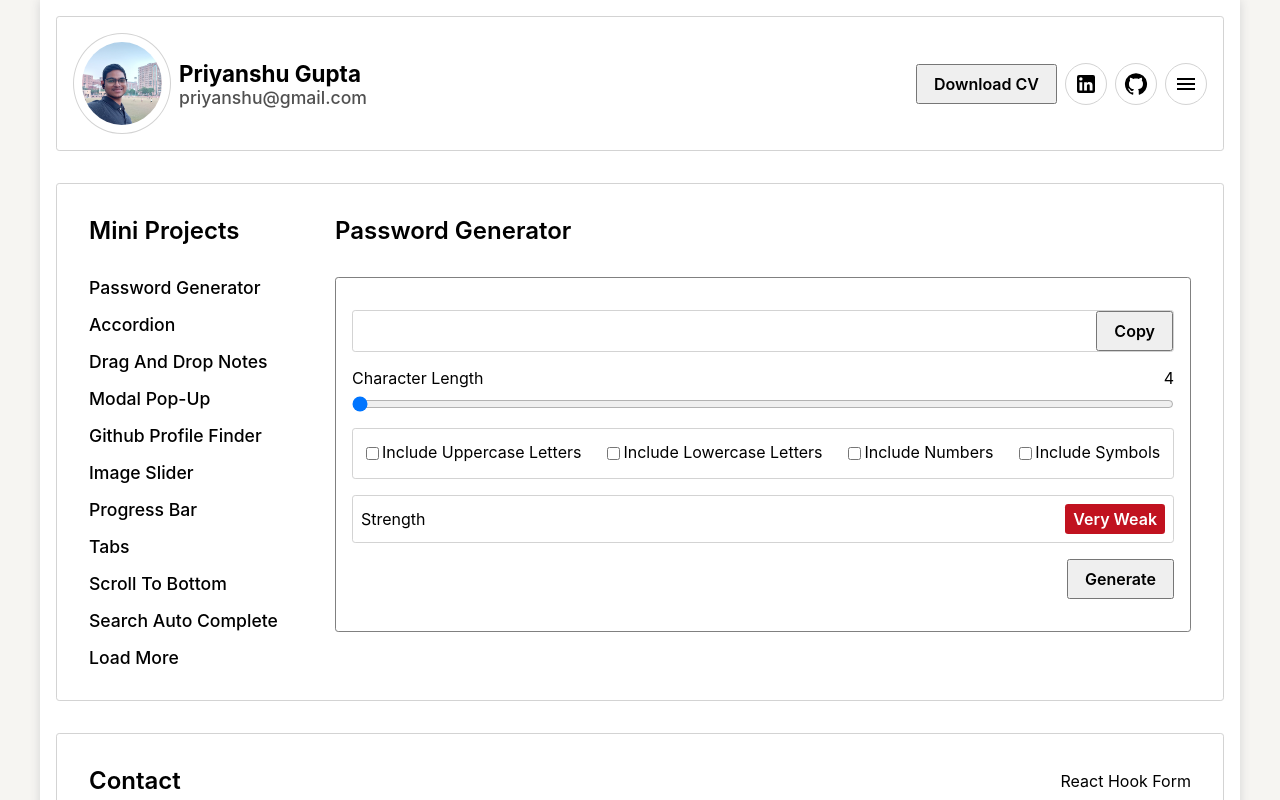
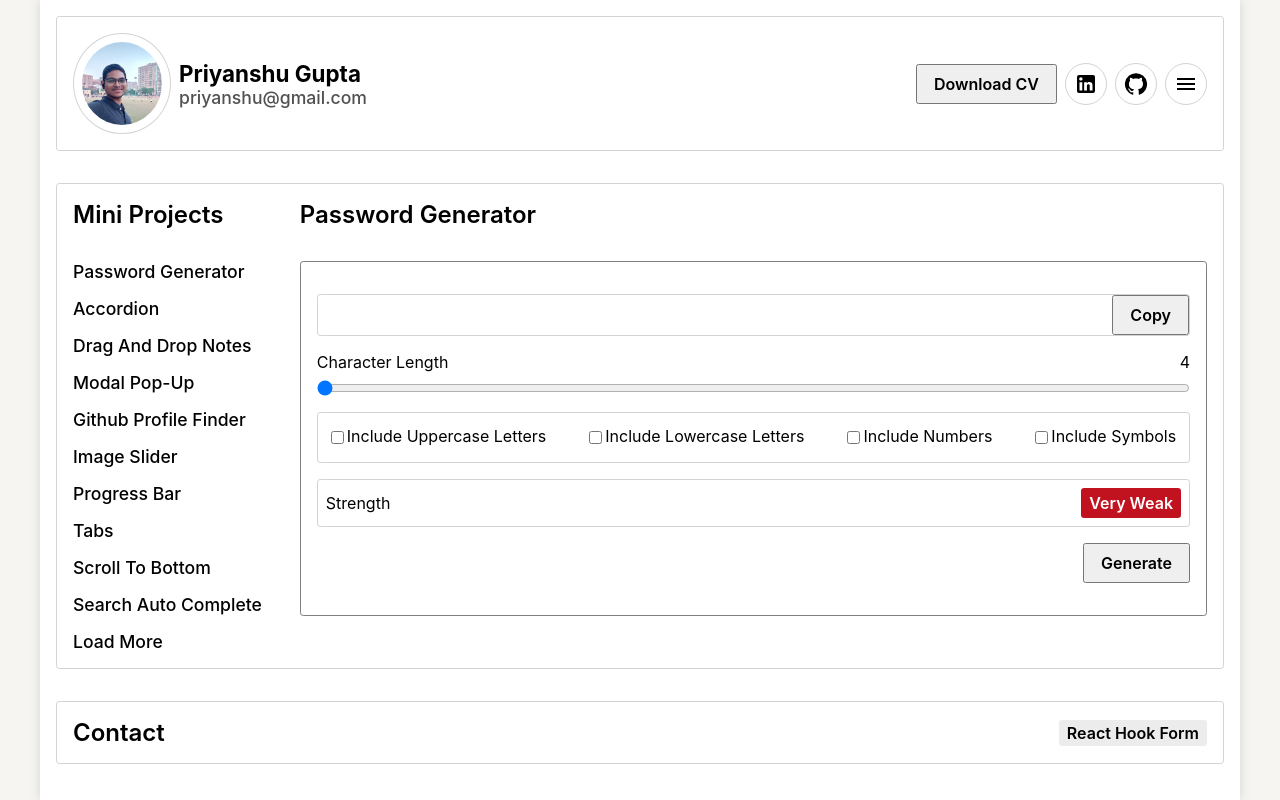
Before and after one commit to priyanshu16095/portfolio, a React (Vite) app: page / in a window 1280 px wide. Built offline with nearby package versions, Linux system fonts and the light colour scheme.

Commit message:
updated padding of home components

```diff
--- a/src/components/Contact.jsx
+++ b/src/components/Contact.jsx
@@ -8,17 +8,7 @@ function Contact() {
         <div className="contactContainer flex-v lightpContainer">
           <div className="contactHeader flex-h">
             <p className="title">Contact</p>
-            <p>React Hook Form</p>
-          </div>
-          <div className="contactInputs flex-v">
-            <div className="contactInputsUpper flex">
-              <input type="text" placeholder='Name' className='contactInput contactName' />
-              <input type="text" placeholder='Email' className='contactInput contactEmail' />
-            </div>
-            <input type="text" placeholder='Message' className='contactInput contactMessage' />
-          </div>
-          <div className="contactButton flex-e">
-            <button className="button">Send</button>
+            <p className='label'>React Hook Form</p>
           </div>
         </div>
       </div>
--- a/src/components/Navbar.jsx
+++ b/src/components/Navbar.jsx
@@ -8,6 +8,7 @@ import MenuIcon from '@mui/icons-material/Menu';
 function Navbar() {
   return (
     <div className='navbar'>
+      <div className="navbarBody">
         <div className="navbarContainer lightpContainer flex-s">
           <div className="navbarLeft flex">
             <div className="round"><img src={mine_img} className='mine_img' /></div>
@@ -24,6 +25,7 @@ function Navbar() {
           </div>
         </div>
       </div>
+    </div>
   )
 }
 
--- a/src/components/style.css
+++ b/src/components/style.css
@@ -1,20 +1,12 @@
-.projects, .contact, .navbar {
+.projectsBody, .navbarBody, .contactBody {
     padding: 1rem;
-}
-.projSidebar, .projDisplay {
-    padding: 1rem;
-}
-.contactContainer {
-    padding: 2rem !important;
+    /* background-color: bisque; */
 }
 
 .home {
     gap: 1rem;
 }
 
-.navbarContainer {
-    padding: 1rem;
-}
 .mine_img {
     width: 5rem;
     border-radius: 50%;
@@ -52,23 +44,3 @@
 .contactContainer {
     gap: 2rem;
 }
-.contactInputs {
-    gap: 1rem;
-}
-.contactInput {
-    font-size: 1.1rem;
-    font-weight: 600;
-    padding: 0.5rem 1rem;
-    border-radius: 0.2rem;
-    border: 1px solid lightgray;
-}
-.contactInputsUpper {
-    gap: 1rem;
-}
-.contactInputsUpper .contactName, .contactEmail {
-    flex: 0.5;
-}
-.contactMessage {
-    width: 100%;
-    height: 6rem;
-}
--- a/src/index.css
+++ b/src/index.css
@@ -162,3 +162,10 @@ p {
   border: 1px solid lightgray;
   cursor: pointer;
 }
+.label {
+  padding: 0.2rem 0.5rem;
+  font-weight: 600;
+  background-color: rgba(211, 211, 211, 0.435);
+  width: fit-content;
+  border-radius: 0.2rem;
+}
```
Lines whose indentation alone changed are shown as unchanged.
